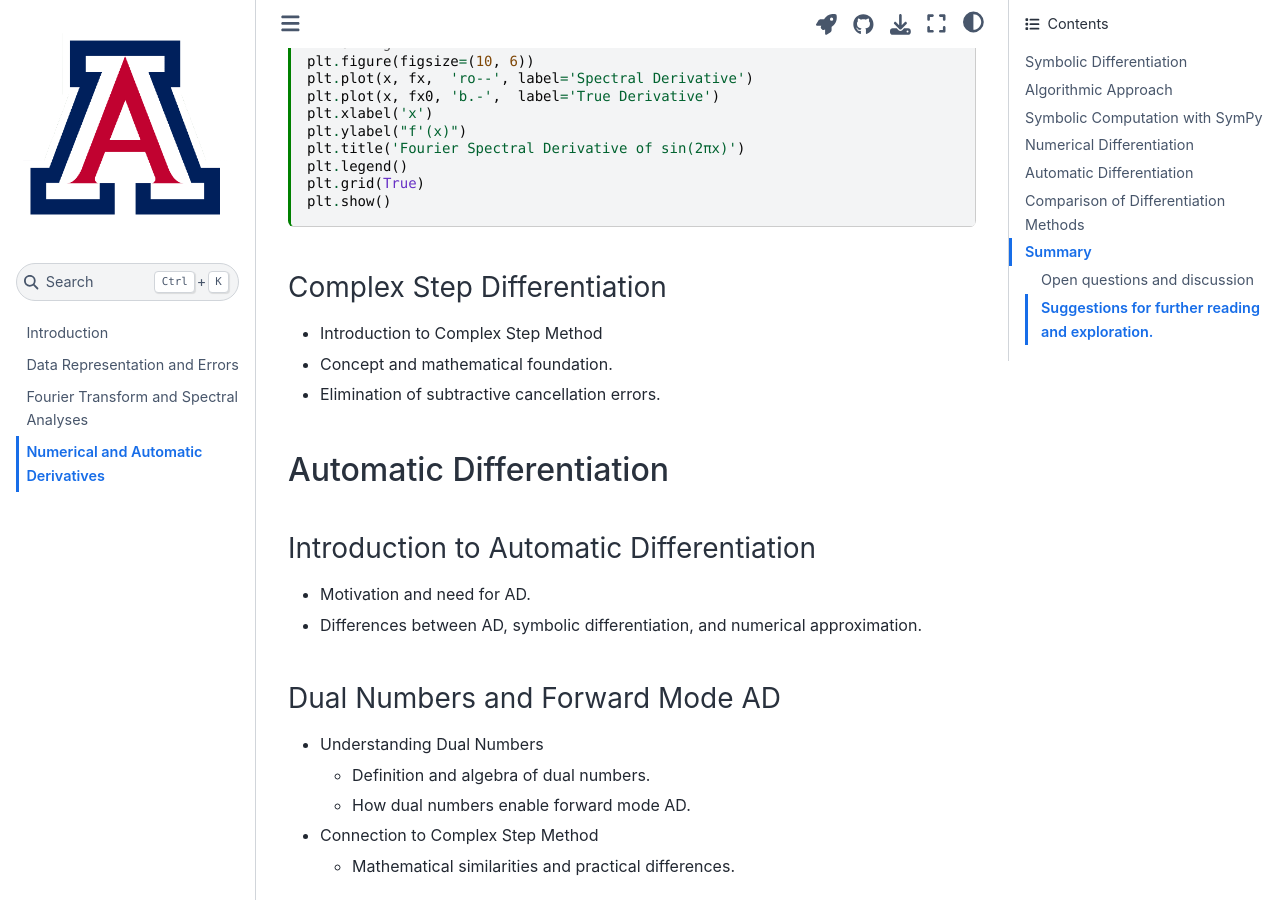
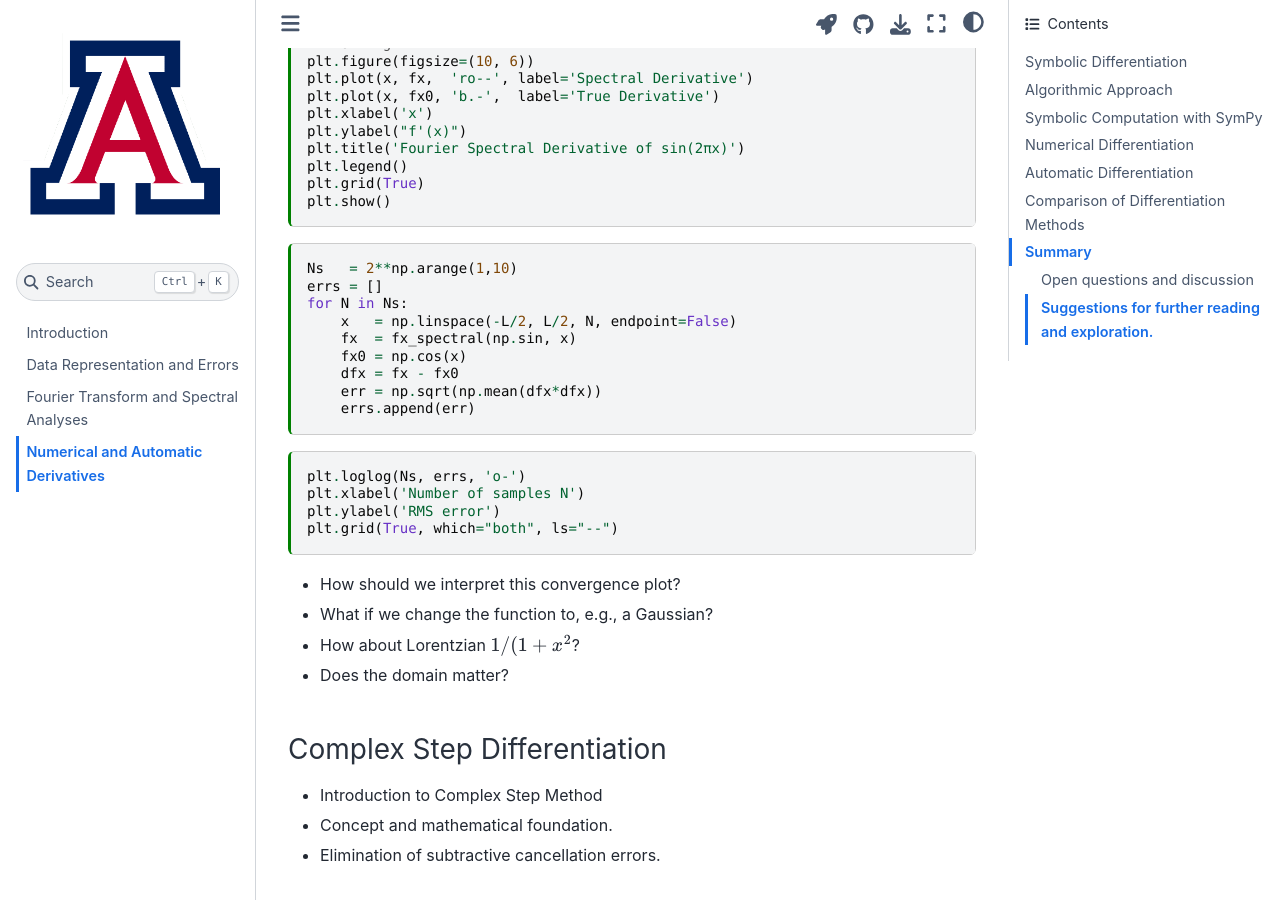
Before and after one commit to ua-2024q3-astr513/astr513, a Jupyter Book: the page built from docs/derive.md, in a window 1280 px wide and 900 px high, scrolled down 11571 px. Built offline with Jupyter Book 1.0.4 settings and Sphinx 7.4.7 and the Sphinx Book theme 1.1.4, drawn with Linux system fonts in a browser that asks for light colours.

Commit message:
Provide a convergence plot; post a few questions

````diff
--- a/docs/derive.md
+++ b/docs/derive.md
@@ -458,6 +458,32 @@ plt.grid(True)
 plt.show()
 ```
 
+```{code-cell} ipython3
+Ns   = 2**np.arange(1,10)
+errs = []
+for N in Ns:
+    x   = np.linspace(-L/2, L/2, N, endpoint=False)
+    fx  = fx_spectral(np.sin, x)
+    fx0 = np.cos(x)
+    dfx = fx - fx0
+    err = np.sqrt(np.mean(dfx*dfx))
+    errs.append(err)
+```
+
+```{code-cell} ipython3
+plt.loglog(Ns, errs, 'o-')
+plt.xlabel('Number of samples N')
+plt.ylabel('RMS error')
+plt.grid(True, which="both", ls="--")
+```
+
+* How should we interpret this convergence plot?
+* What if we change the function to, e.g., a Gaussian?
+* How about Lorentzian $1/(1+x^2$?
+* Does the domain matter?
+
++++
+
 ### Complex Step Differentiation
 
 * Introduction to Complex Step Method
````
